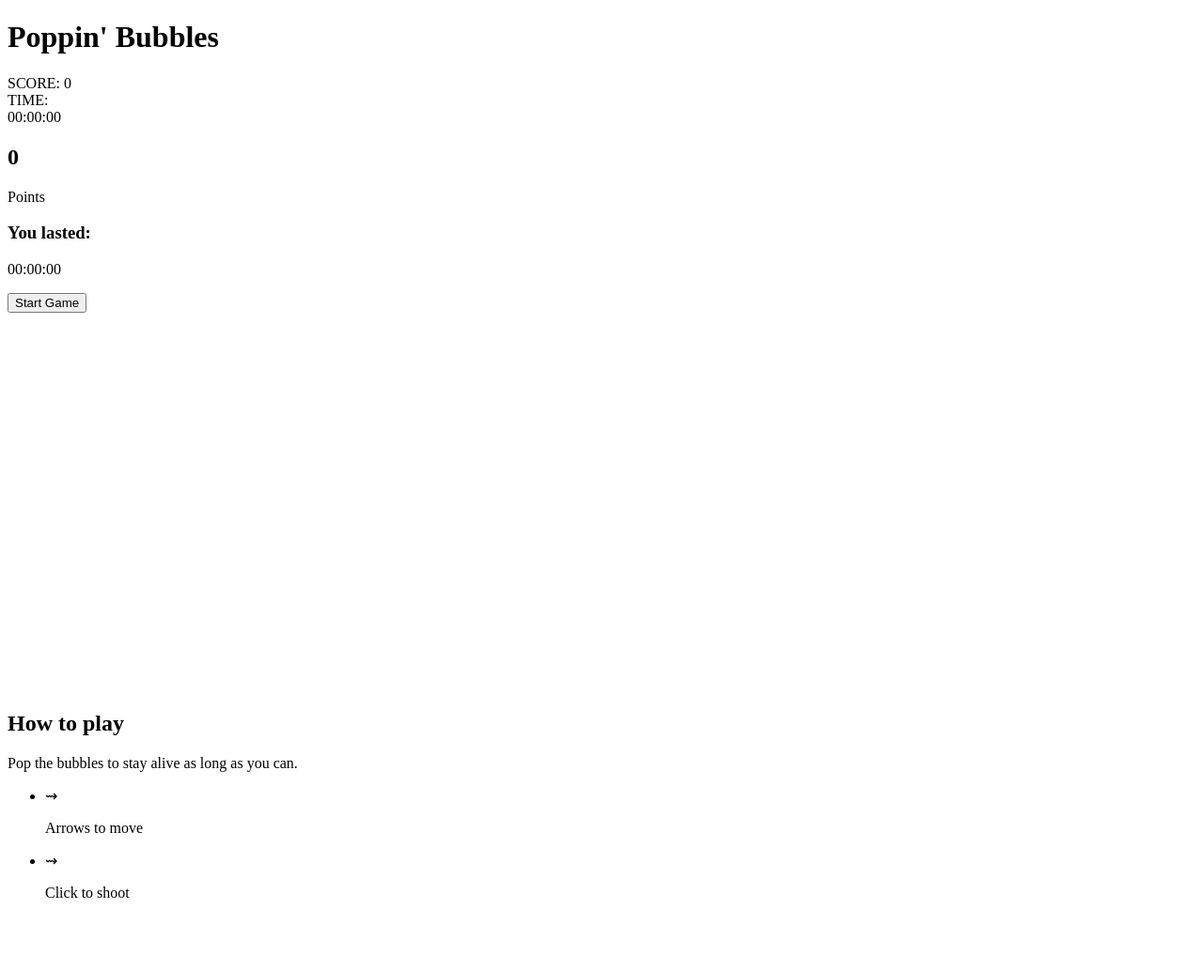
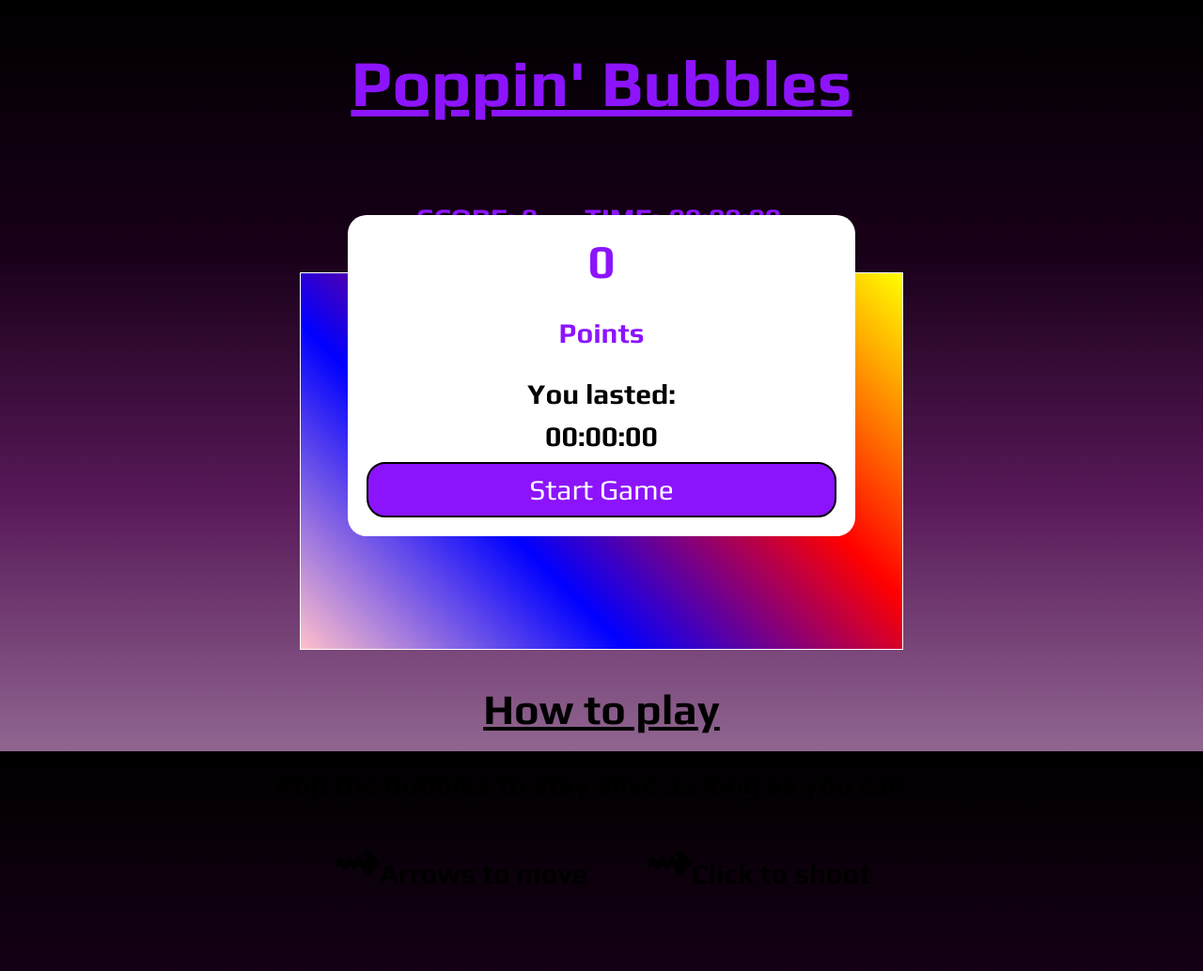
Before and after one commit to ClemSK/Canvas-Game, a plain HTML site: page index.html in a window 1280 px wide. Shown: the whole page at 94% size. Before the commit the page ends 976 px from the top, so only its background shows below. Drawn offline with Linux system fonts and the light colour scheme.

Commit message:
linking styles

```diff
--- a/index.html
+++ b/index.html
@@ -4,7 +4,7 @@
     <meta charset="UTF-8" />
     <meta http-equiv="X-UA-Compatible" content="IE=edge" />
     <meta name="viewport" content="width=device-width, initial-scale=1.0" />
-    <link rel="stylesheet" href="./styles4.css" />
+    <link rel="stylesheet" href="./styles.css" />
     <link rel="preconnect" href="https://fonts.googleapis.com">
     <link rel="preconnect" href="https://fonts.gstatic.com" crossorigin>
     <link href="https://fonts.googleapis.com/css2?family=Play:wght@400;700&display=swap" rel="stylesheet">
```
